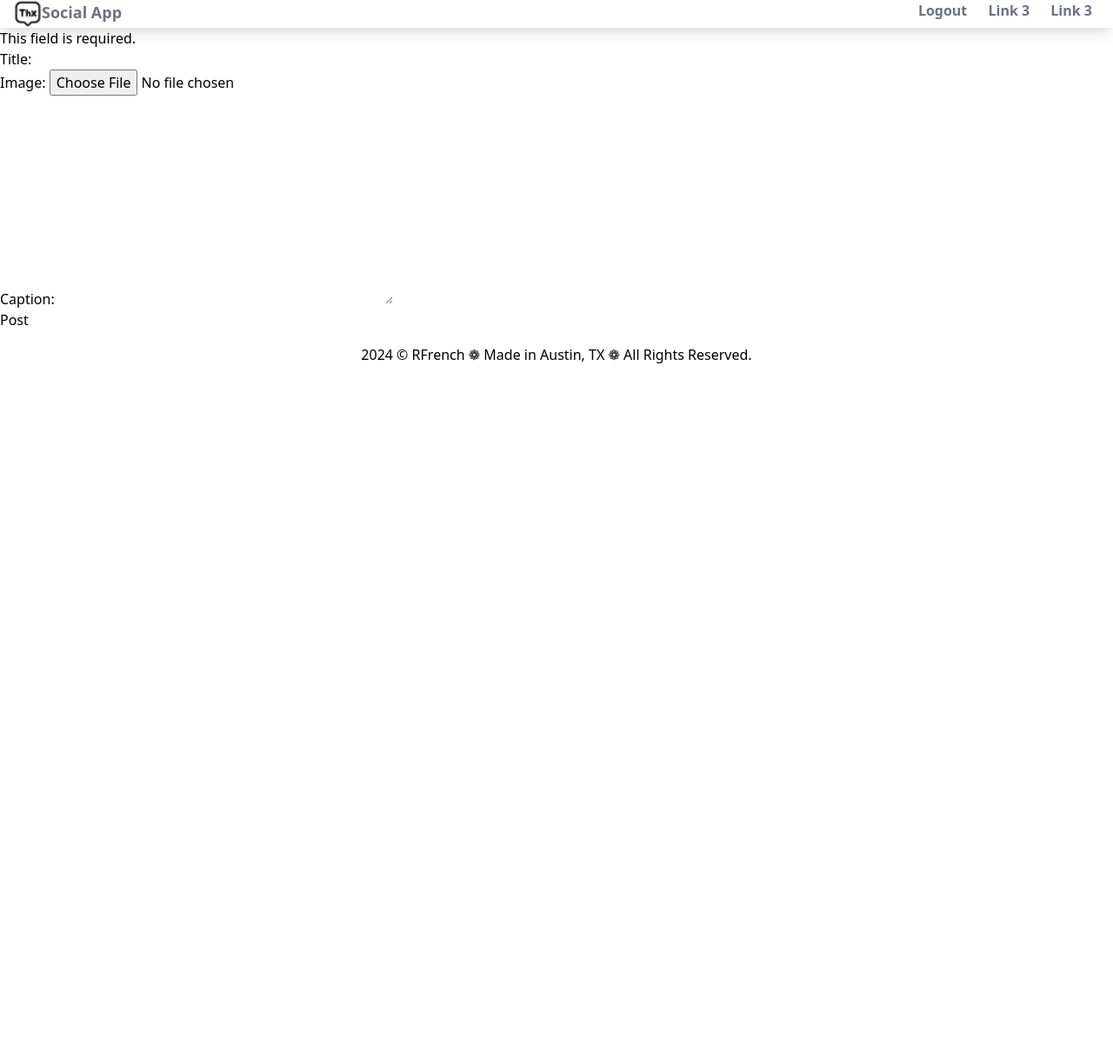
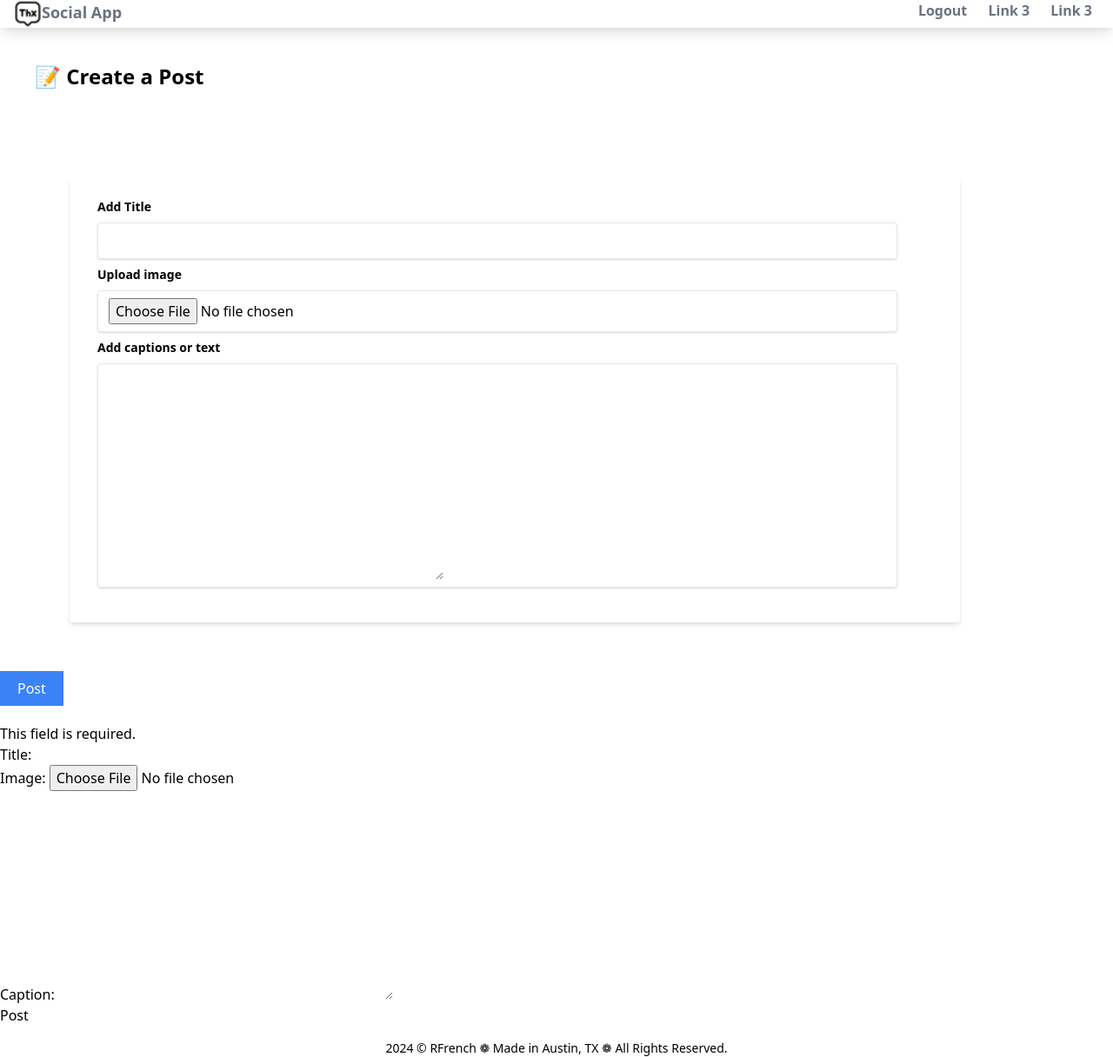
Before and after one commit to rbf123/djangosocial, a Django app: page /posts/create in a window 1280 px wide. Shown: the whole page at 87% size. Before the commit the page ends 418 px from the top, so only its background shows below. Run offline with Django 5.2, Linux system fonts and the light colour scheme; a user stored in the database is signed in; style sheets or scripts are compiled from the project's sources.

Commit message:
Styled pages - create, posts, password reset, password change, etc, Removed borders

```diff
--- a/socialproject/posts/templates/posts/create.html
+++ b/socialproject/posts/templates/posts/create.html
@@ -1,5 +1,33 @@
 {% extends 'users/base.html' %}
 {% block body %}
+<h2 class="text-2xl m-10 font-bold"> 📝 Create a Post </h2>
+<div class="container py-5 mx-10">
+
+<form method="post" class="bg-white shadow-md m-10 px-8 rounded pt-6 pb-8 mb-4 w-4/5" enctype="multipart/form-data">
+    {% csrf_token %}
+    <div class="mb-2">
+        <label class="block text-grey-700 text-sm font-bold mb-2" for="">Add Title</label>
+        <div class = "shadow appearance-none border rounded py-2 px-3 mr-10 text-grey-700">
+        {{ form.title }}
+        </div>
+    </div>
+    <div class="mb-2">
+        <label class="block text-grey-700 text-sm font-bold mb-2" for="">Upload image</label>
+        <div class = "shadow appearance-none border rounded py-2 px-3 mr-10 text-grey-700">
+            {{ form.image }}
+        </div>
+    </div>
+    <div class="mb-2">
+        <label class="block text-grey-700 text-sm font-bold mb-2" for="">Add captions or text</label>
+        <div class = "shadow appearance-none border rounded py-2 px-3 mr-10 text-grey-700">
+            {{ form.caption }}
+        </div>
+    </div>
+    </div>
+    <button input type="submit" class="bg-blue-500 text-white my-5 px-5 py-2">Post</button>
+</form>
+</div>
+
 
 
 <form method="POST" enctype="multipart/form-data">
--- /dev/null
+++ b/socialproject/users/static/users/style.css
@@ -0,0 +1,3 @@
+input:focus{
+    outline:none
+}
--- a/socialproject/users/templates/users/base.html
+++ b/socialproject/users/templates/users/base.html
@@ -1,7 +1,8 @@
 {% load static %}
 <html>
     <head>
-        <link rel="stylesheet" href="{% static 'users/styles.css' %}"
+        <link rel="stylesheet" href="{% static 'users/styles.css' %}">
+        <link rel="stylesheet" href="{% static 'users/style.css' %}">
     </head>
     <body>
         <nav class="shadow-lg">
@@ -34,6 +35,6 @@
         {% endblock %}
     </body>
     <div class="flex justify-center"
-    <footer><p> 2024 &copy; RFrench ❁  Made in Austin, TX ❁  All Rights Reserved. </p>
+    <footer><p class=" text-sm"> 2024 &copy; RFrench ❁  Made in Austin, TX ❁  All Rights Reserved. </p>
     </footer></div>
 </html>
--- a/socialproject/users/templates/users/edit.html
+++ b/socialproject/users/templates/users/edit.html
@@ -2,7 +2,7 @@
 {% block body %}
 <h2 class="text-2xl m-10 font-bold"> 🧑 Edit User Profile </h2>
 <div class="container py-5 mx-10">
-<form method="post" enctype="multipart/form-data">
+<form method="post" class="bg-white shadow-md m-10 px-8 rounded pt-6 pb-8 mb-4 w-4/5" enctype="multipart/form-data">
     {% csrf_token %}
     <div class="mb-2">
         <label class="block text-grey-700 text-sm font-bold mb-2" for="">First Name</label>
--- a/socialproject/users/templates/users/password_change_form.html
+++ b/socialproject/users/templates/users/password_change_form.html
@@ -9,7 +9,7 @@
             {% endfor%}
         {% endif %}
     </div>
-<form method="post" enctype="multipart/form-data">
+<form method="post" class="bg-white shadow-md m-10 px-8 rounded pt-6 pb-8 mb-4 w-4/5" enctype="multipart/form-data">
     {% csrf_token %}
     <div class="mb-2">
         <label class="block text-grey-700 text-sm font-bold mb-2" for="">Old Password</label>
--- a/socialproject/users/templates/users/password_reset_confirm.html
+++ b/socialproject/users/templates/users/password_reset_confirm.html
@@ -1,7 +1,7 @@
 {% extends 'users/base.html' %}
 {% block body %}
 {% if validlink %}
-<form method="post">
+<form method="post" class="bg-white shadow-md m-10 px-8 rounded pt-6 pb-8 mb-4 w-4/5">
     {% csrf_token %}
     {{ form.as_p}}
     <input type="submit">
--- a/socialproject/users/templates/users/password_reset_form.html
+++ b/socialproject/users/templates/users/password_reset_form.html
@@ -1,6 +1,6 @@
 {% extends 'users/base.html' %}
 {% block body %}
-    <form method="post" action="{% url 'password_reset' %}">
+    <form method="post" action="{% url 'password_reset' %}" class="bg-white shadow-md m-10 px-8 rounded pt-6 pb-8 mb-4 w-4/5" >
         {% csrf_token %}
         {{form.as_p}}
         <button type="submit">Submit</button>
```
